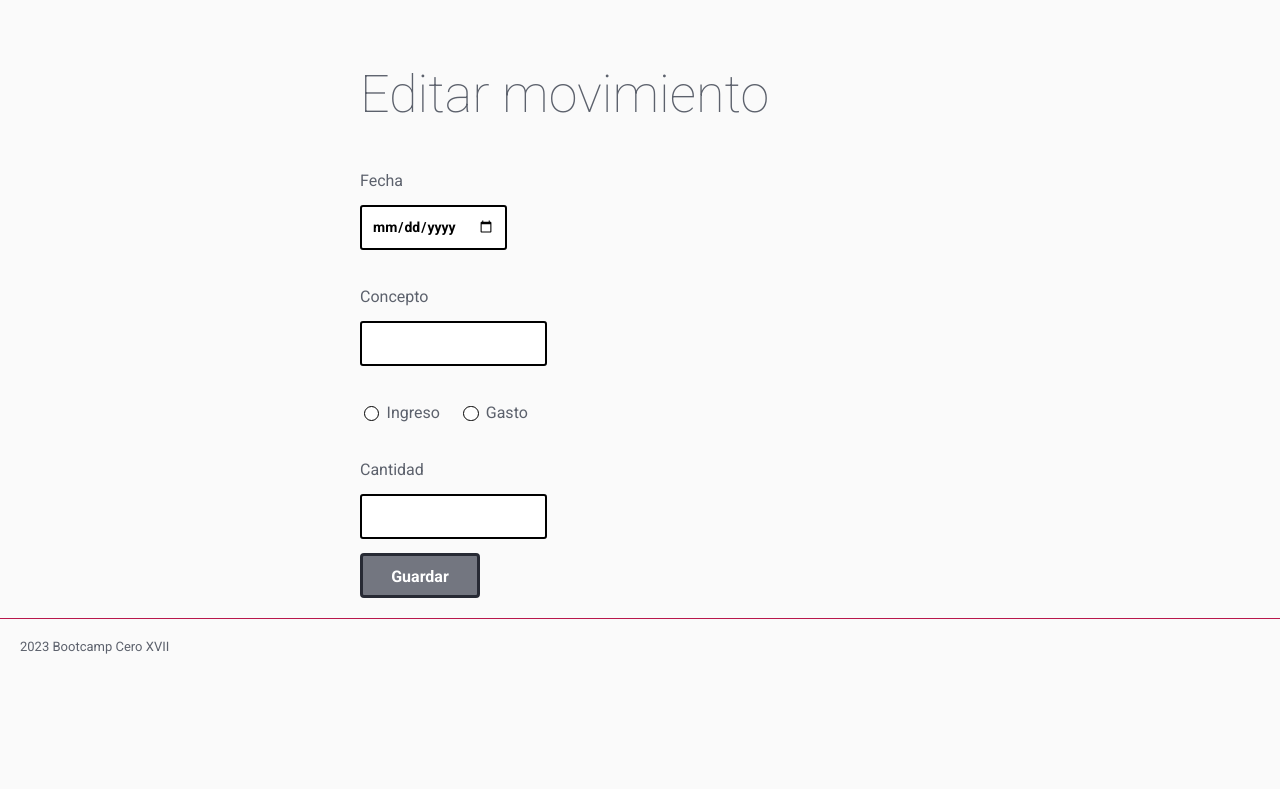
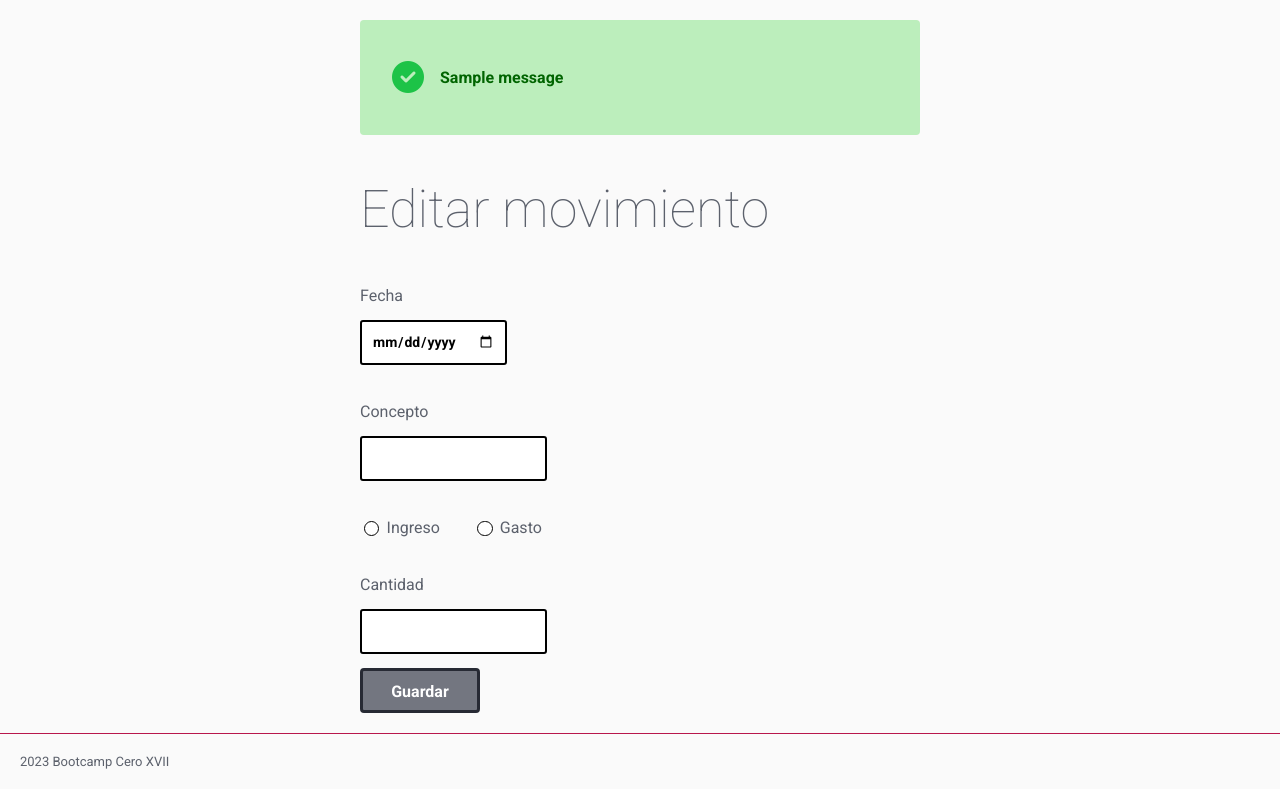
Before and after one commit to RamiroCovian/flask-sql, a Flask app: page /editar/1 in a window 1280 px wide. Shown: the part 75-864 px from the top of the page. Before the commit the page ends 729 px from the top, so only its background shows below. Run offline with Flask 3, Linux system fonts and the light colour scheme; one stand-in notice (Sample message) is shown; data that the repository does not hold is empty.

Commit message:
feat: mensajes flash

```diff
--- a/balance/forms.py
+++ b/balance/forms.py
@@ -12,8 +12,12 @@ from wtforms.validators import DataRequired, NumberRange
 
 class MovimientoForm(FlaskForm):
     id = HiddenField()
-    fecha = DateField("Fecha", validators=[DataRequired()])
-    concepto = StringField("Concepto", validators=[DataRequired()])
+    fecha = DateField(
+        "Fecha", validators=[DataRequired(message="Debes indicar una fecha")]
+    )
+    concepto = StringField(
+        "Concepto", validators=[DataRequired(message="No has especificado un concepto")]
+    )
     tipo = RadioField(
         choices=[("I", "Ingreso"), ("G", "Gasto")],
         validators=[DataRequired(message="Debes especificar tipo Ingreso/Gasto")],
@@ -22,7 +26,7 @@ class MovimientoForm(FlaskForm):
         "Cantidad",
         places=2,
         validators=[
-            DataRequired(),
+            DataRequired(message="No puede haber un movimiento sin cantidad"),
             NumberRange(
                 min=0.1, message="No se permiten cantidades inferiores a 10 centimos"
             ),
--- a/balance/models.py
+++ b/balance/models.py
@@ -91,6 +91,9 @@ class DBManager:
         return resultado
 
     def insertar(self, fecha, concepto, tipo, cantidad):
+        """
+        INSERT INTO movimientos(fecha, concepto, tipo, cantidad) VALUES(?, ?, ?, ?)
+        """
         sql = "INSERT INTO movimientos(fecha, concepto, tipo, cantidad) VALUES(?, ?, ?, ?)"
         data = (fecha, concepto, tipo, cantidad)
         conexion = sqlite3.connect(self.ruta)
--- a/balance/static/css/styles.css
+++ b/balance/static/css/styles.css
@@ -113,6 +113,7 @@ a.mini-boton:hover {
     text-decoration: none;
 }
 
+/* ESTILOS DEL FORMULARIO */
 
 .campo-formulario label {
     display: block;
@@ -124,5 +125,28 @@ a.mini-boton:hover {
 }
 .campo-formulario > input[type="radio"]~label {
     display: inline-block;
-    margin-right: 16px;
+    margin-right: 30px;
 }
+
+.lista-mensajes {
+    background-color: rgba(255, 0, 0, .3);
+    padding: 16px;
+    color: #600;
+    border-radius: 4px;
+}
+
+.mensaje-errores {
+    color: #600;
+    font-weight: bold;
+}
+
+.exito-flash {
+    font-size: 1rem;
+    background-color: rgba(0, 200, 0, .25);
+    padding: 2rem;
+    color: darkgreen;
+    font-weight: bold;
+    border-radius: 4px;
+    display: flex;
+    gap: 1rem;
+}
--- a/balance/templates/base.html
+++ b/balance/templates/base.html
@@ -18,6 +18,19 @@
     {% include 'components/navbar.html' %}
 
     <main>
+        {% with mensajes = get_flashed_messages() %}
+        {% if mensajes %}
+        <div class="exito-flash">
+            <p><i class="fa-solid fa-circle-check fa-2xl" style="color: #1dc347;"></i></p>
+            <div class="mensajes-flash">
+                {% for msg in mensajes %}
+                <p>{{ msg }}</p>
+                {% endfor %}
+            </div>
+        </div>
+        {% endif %}
+        {% endwith %}
+
         {% block page_title%}
         <h1>App de movimientos</h1>
         {% endblock page_title %}
--- a/balance/templates/form_movimiento.html
+++ b/balance/templates/form_movimiento.html
@@ -1,7 +1,23 @@
 {% extends 'base.html' %}
 
 {% block contenido %}
-<form action="/editar/{{ id }}" method="POST">
+
+{% if errors %}
+<!-- <p>Hay errores</p>
+<pre>{{ errors }}</pre> -->
+
+{% for error in errors %}
+<p class="lista-errores">Hay errores en el campo {{ error[0] }}:
+    <ul>
+        {% for msg in error[1] %}
+        <li class="mensaje-error"> {{ msg }}</li>
+        {% endfor %}
+    </ul>
+</p>
+{% endfor %}
+{% endif %}
+
+<form action="/editar/{{ id }}" method="POST" novalidate>
     {{ form.csrf_token }}
 
     {{ form.id }}
--- a/balance/views.py
+++ b/balance/views.py
@@ -1,6 +1,6 @@
 import os
 from datetime import date
-from flask import redirect, render_template, request, url_for
+from flask import flash, redirect, render_template, request, url_for
 from . import app, RUTA
 from .forms import MovimientoForm
 from .models import DBManager
@@ -15,18 +15,22 @@ def home():
 
 
 @app.route("/nuevo/", methods=["GET", "POST"])
-def agregar(fecha, concepto, tipo, cantidad):
-    db = DBManager(RUTA)
-    ha_ido_bien = db.insertar(fecha, concepto, tipo, cantidad)
-    movimiento = {}
-    formulario = MovimientoForm(data=movimiento)
-    return render_template("nuevo.html", form=formulario, resultado=ha_ido_bien)
+def crear_movimiento():
+    # TODO: reutilizar el formulario para crear movimientos nuevos
+    # Reestructurar el codigo en models.py
+    pass
 
 
 @app.route("/borrar/<int:id>")
 def eliminar(id):
     db = DBManager(RUTA)
     ha_ido_bien = db.borrar(id)
+    # TODO: en lugar de volver a otra pantalla, pintar el mensaje con su propia plantilla
+    # usar un mensaje flash y volver al listado
+    # TODO: un poco mas dficil? pedir confirmacion antes de eliminar un movimiento:
+    #   -Incluir un texto con la pregunta
+    #   -Incluir un boton aceptar que hace la eliminicion y vuelve al listado (con mensaje flash)
+    #   -Incluir un boton cancelar que vuelve al inicio SIN eliminar el movimiento
     return render_template("borrado.html", resultado=ha_ido_bien)
 
 
@@ -63,8 +67,15 @@ def actualizar(id):
             # resultado = db.modificar(fecha, concepto, tipo, cantidad, id)
 
             if resultado:
+                flash("EL movimiento se ha actualizado correctamente", category="Exito")
                 return redirect(url_for("home"))
             return "El movimiento no se ha podido guardar en la base de datos."
         else:
-            return "Los datos no son correctos. (Volver al formulario)"
-    return form.errors
+            # TODO: pintar los mensajes de error junto al campo que lo provoca
+            errores = []
+            for key in form.errors:
+                errores.append((key, form.errors[key]))
+
+            return render_template(
+                "form_movimiento.html", form=form, id=id, errors=errores
+            )
```
